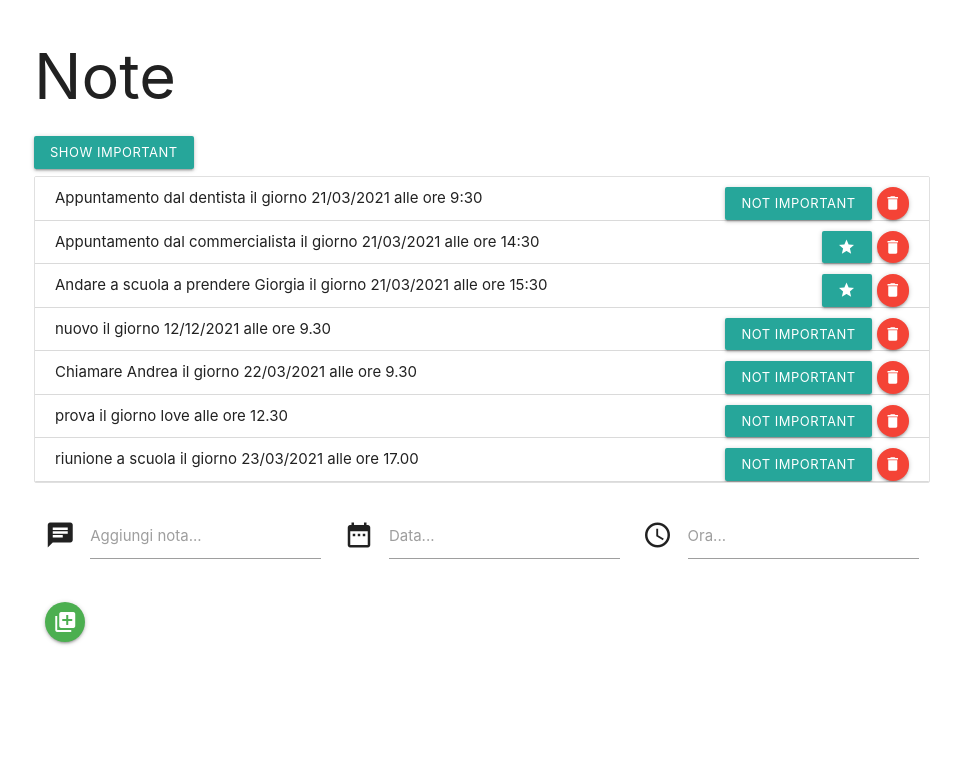
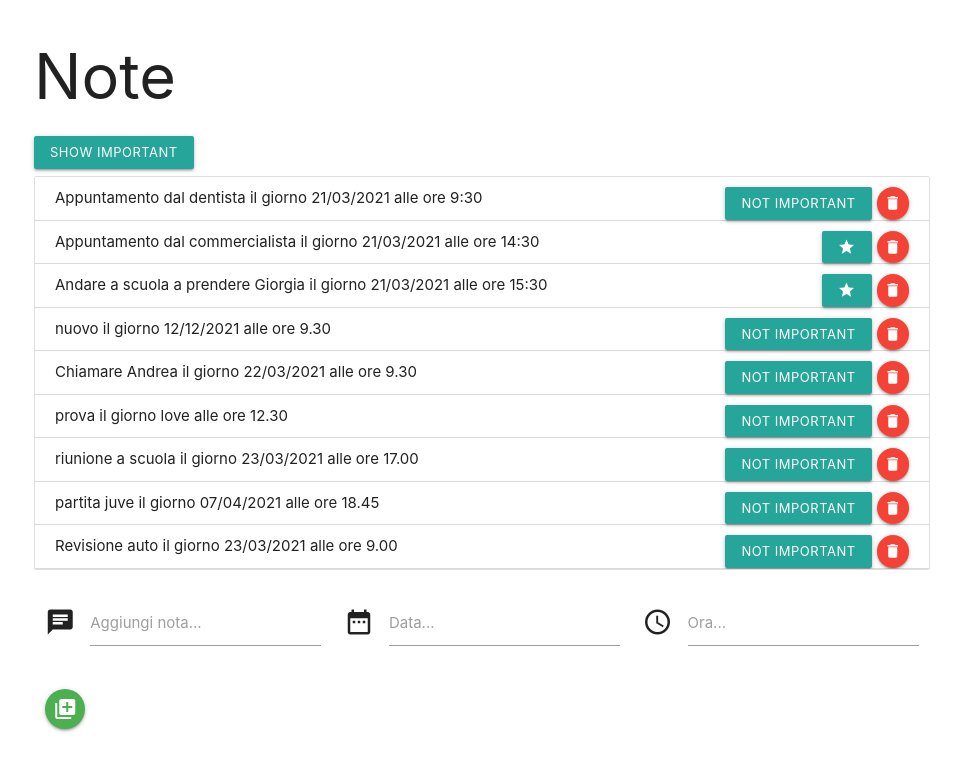
Before and after one commit to freewebsolution/ReactHooks, a React (Create React App) app in the folder notes/: page / in a window 1280 px wide. Shown: the top 770 px of the page, without its empty margins (158-1119 px from the left). Built offline with nearby package versions, Linux system fonts and the light colour scheme; data requests are answered from the project's data file.

Commit message:
Aggiungi il service

```diff
--- a/notes/db.json
+++ b/notes/db.json
@@ -55,6 +55,22 @@
       "data": "2021-03-22T10:47:54.127Z",
       "important": true,
       "id": 8
+    },
+    {
+      "tema": "partita juve",
+      "giorno": "07/04/2021",
+      "ora": "18.45",
+      "data": "2021-03-22T11:23:53.924Z",
+      "important": true,
+      "id": 9
+    },
+    {
+      "tema": "Revisione auto",
+      "giorno": "23/03/2021",
+      "ora": "9.00",
+      "data": "2021-03-22T15:14:22.296Z",
+      "important": true,
+      "id": 10
     }
   ]
 }
--- a/notes/package.json
+++ b/notes/package.json
@@ -14,11 +14,11 @@
   },
   "scripts": {
     "start": "concurrently --kill-others \"npm run start-react\" \"npm run json-server\"",
-    "start-react": "react-scripts start",
+    "start-react":"PORT=3007 react-scripts start",
     "build": "react-scripts build",
     "test": "react-scripts test",
     "eject": "react-scripts eject",
-    "json-server": "json-server -p 3001 --watch db.json"
+    "json-server": "json-server -p 3008 --watch db.json"
   },
   "eslintConfig": {
     "extends": [
--- a/notes/src/App.js
+++ b/notes/src/App.js
@@ -1,9 +1,7 @@
 import './App.css';
 import React, { useState, useEffect } from 'react';
 import Note from './components/Note';
-import axios from 'axios';
-
-const url = 'http://localhost:3001/note';
+import noteService from './services/note'
 const App = (props) => {
   const [note, setNote] = useState([])
   const [newNote, setNewNote] = useState('')
@@ -13,14 +11,12 @@ const App = (props) => {
 
   useEffect(() => {
     console.log('effect')
-    axios
-      .get(url)
+    noteService
+      .getAll()
       .then(res => {
-        console.log('promise fullfiled')
         setNote(res.data)
       })
   }, [])
-  console.log('render', note.length, 'note')
   const addNote = (e) => {
     e.preventDefault()
     const noteObj = {
@@ -29,10 +25,9 @@ const App = (props) => {
       ora: newOur,
       data: new Date().toISOString(),
       important: Math.random() < 0.5,
-      id: note.lenght + 1
     }
-    axios
-      .post(url, noteObj)
+    noteService
+      .create(noteObj)
       .then(res => {
         setNote(note.concat(res.data))
         setNewNote('')
@@ -43,7 +38,8 @@ const App = (props) => {
   const toggleImportanceOf = id => {
     const nota = note.find(n => n.id === id)
     const changedNote = { ...nota, important: !nota.important }
-    axios.put(`${url}/${id}`, changedNote).then(res => {
+    noteService
+    .update(id, changedNote).then(res => {
       setNote(note.map(nota => nota.id !== id ? nota : res.data))
     })
   }
--- /dev/null
+++ b/notes/src/services/note.js
@@ -0,0 +1,26 @@
+
+import axios from 'axios';
+const baseUrl = 'http://localhost:3001/note';
+
+//ricezione dati metodo GET
+const getAll = () =>{
+    return axios.get(baseUrl)
+}
+
+//invio dati POST
+const create = newObj => {
+    return axios.post(baseUrl, newObj)
+}
+
+//modifica dati PUT
+const update =(id, newObj) => {
+    return axios.put(`${baseUrl}/${id}`, newObj)
+}
+
+const exportedObject = {
+    getAll,
+    create,
+    update
+};
+
+export default exportedObject;
```
